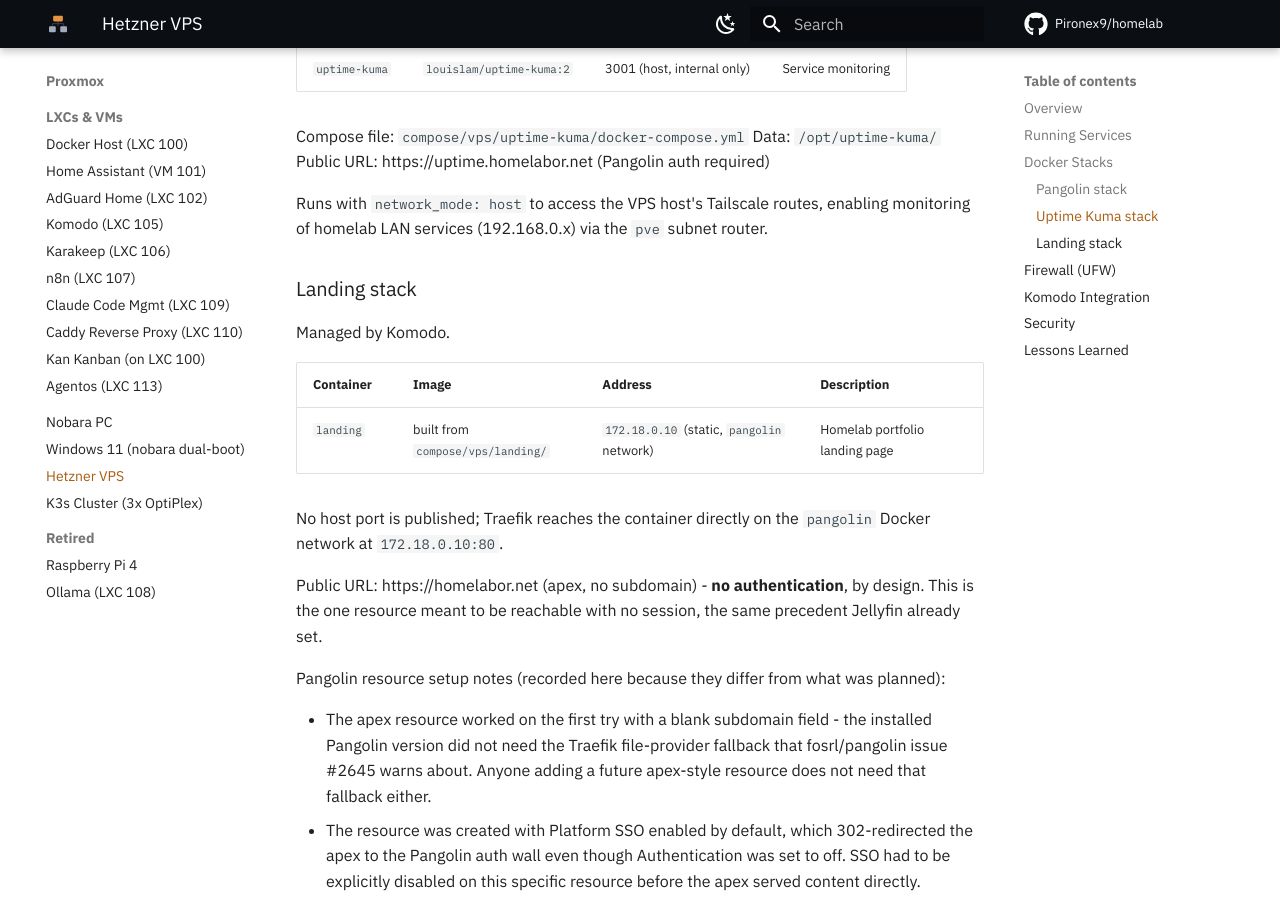
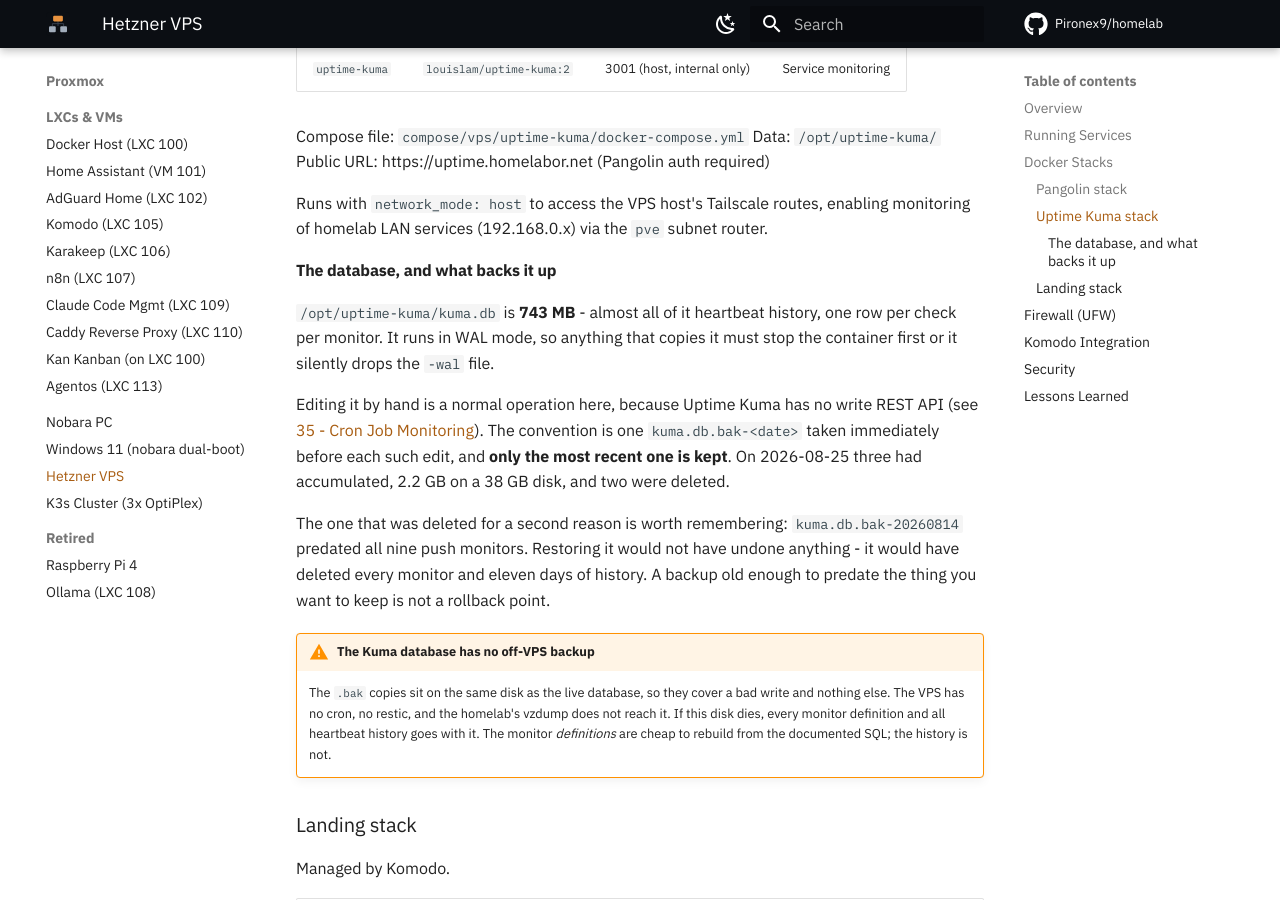
Before and after one commit to Pironex9/homelab, an MkDocs documentation site: the page built from docs/hosts/vps.md, in a window 1280 px wide and 900 px high, scrolled down 1644 px. Built offline with MkDocs 1.6.1 and Material for MkDocs 9.7.7, drawn with Linux system fonts in a browser that asks for light colours; comment, search, counter and statistics services are not loaded.

Commit message:
docs: a Kuma adatbazis mentesi konvencioja es a Longhorn figyelo
- vps.md: uj szakasz a kuma.db-rol - 743 MB, WAL mod, kezi szerkesztes elott
  egy .bak, es csak a legutobbi marad. Plusz egy warning arrol, hogy a Kumanak
  egyaltalan nincs VPS-en kivuli mentese
- 35: retencio szakasz. A 20260814-es masolat mind a 9 monitor ELOTTI allapot
  volt, tehat visszaallitva torolte volna oket - egy elegge regi mentes nem
  visszaallitasi pont
- k3s-cluster.md: a Garage szakasz megkapta a Kuma figyelot es azt, hogy miert
  nem a Garage elerhetoseget figyeli

A VPS-en 1.5 GB szabadult fel (12G -> 10G hasznalt).

```diff
--- a/docs/hosts/vps.md
+++ b/docs/hosts/vps.md
@@ -50,6 +50,31 @@
 Public URL: https://uptime.homelabor.net (Pangolin auth required)
 
 Runs with `network_mode: host` to access the VPS host's Tailscale routes, enabling monitoring of homelab LAN services (192.168.0.x) via the `pve` subnet router.
+
+#### The database, and what backs it up
+
+`/opt/uptime-kuma/kuma.db` is **743 MB** - almost all of it heartbeat history, one
+row per check per monitor. It runs in WAL mode, so anything that copies it must stop
+the container first or it silently drops the `-wal` file.
+
+Editing it by hand is a normal operation here, because Uptime Kuma has no write REST
+API (see [35 - Cron Job Monitoring](../proxmox/35_Cron_Job_Monitoring_Uptime_Kuma.md)).
+The convention is one `kuma.db.bak-<date>` taken immediately before each such edit,
+and **only the most recent one is kept**. On 2026-08-25 three had accumulated, 2.2 GB
+on a 38 GB disk, and two were deleted.
+
+The one that was deleted for a second reason is worth remembering: `kuma.db.bak-20260814`
+predated all nine push monitors. Restoring it would not have undone anything - it would
+have deleted every monitor and eleven days of history. A backup old enough to predate
+the thing you want to keep is not a rollback point.
+
+!!! warning "The Kuma database has no off-VPS backup"
+
+    The `.bak` copies sit on the same disk as the live database, so they cover a bad
+    write and nothing else. The VPS has no cron, no restic, and the homelab's vzdump
+    does not reach it. If this disk dies, every monitor definition and all heartbeat
+    history goes with it. The monitor *definitions* are cheap to rebuild from the
+    documented SQL; the history is not.
 
 ### Landing stack
 
```
Also changed, not shown: docs/hosts/k3s-cluster.md (+18 -0 lines), docs/proxmox/35_Cron_Job_Monitoring_Uptime_Kuma.md (+13 -0 lines).
